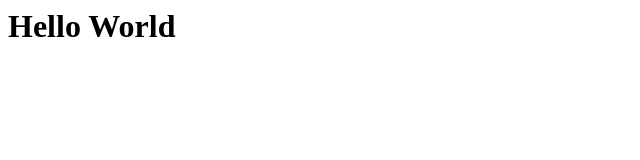
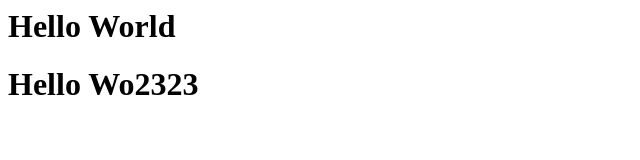
Before and after one commit to vishva1/git-session, a plain HTML site: page index.html in a window 1280 px wide. Shown: the whole page, without its empty margins (0-640 px from the left). Drawn offline with Linux system fonts and the light colour scheme.

Commit message:
Second Commit

```diff
--- a/index.html
+++ b/index.html
@@ -6,5 +6,6 @@
 </head>
 <body>
   <h1>Hello World</h1>
+  <h1>Hello Wo2323</h1>
 </body>
 </html>
```
